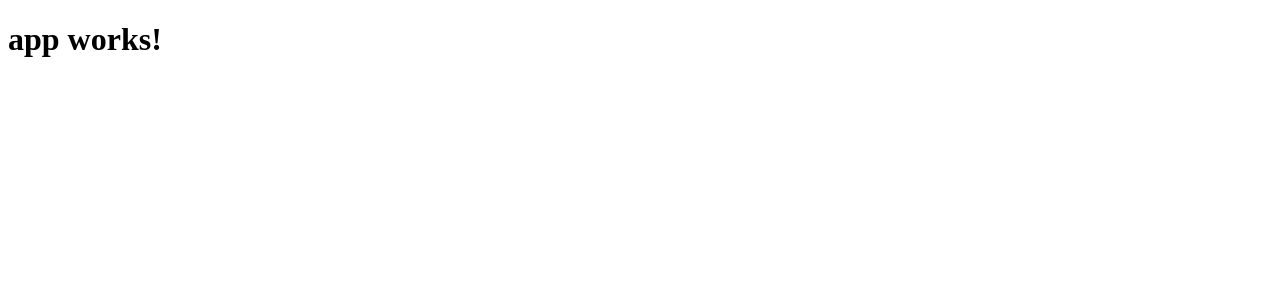
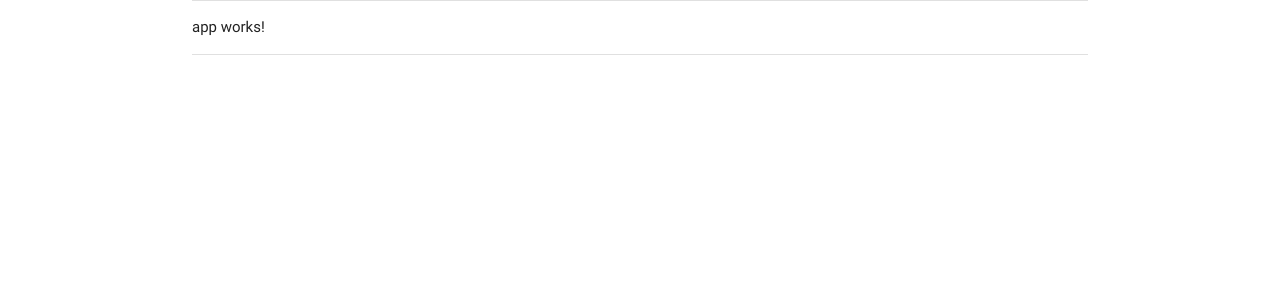
Before and after one commit to Harokku/GestioneCampo, an Angular app: page / in a window 1280 px wide. Shown: the top 300 px of the page. Built offline with nearby package versions, Linux system fonts and the light colour scheme.

Commit message:
First commit with project skeleton - Fixed materialize import statement

```diff
--- a/angular-cli.json
+++ b/angular-cli.json
@@ -18,9 +18,13 @@
       "prefix": "app",
       "mobile": false,
       "styles": [
-        "styles.css"
+        "styles.css",
+        "../node_modules/materialize-css/dist/css/materialize.min.css"
       ],
-      "scripts": [],
+      "scripts": [
+        "../node_modules/jquery/dist/jquery.min.js",
+        "../node_modules/materialize-css/dist/js/materialize.min.js"
+      ],
       "environments": {
         "source": "environments/environment.ts",
         "dev": "environments/environment.ts",
--- a/package.json
+++ b/package.json
@@ -22,6 +22,7 @@
     "@angular/router": "3.2.1",
     "angular-barcode-listener": "^1.5.1",
     "core-js": "^2.4.1",
+    "materialize-css": "^0.97.8",
     "rxjs": "5.0.0-beta.12",
     "ts-helpers": "^1.1.1",
     "zone.js": "^0.6.23"
--- a/src/app/app.component.html
+++ b/src/app/app.component.html
@@ -1,3 +1,9 @@
-<h1>
-  {{title}}
-</h1>
+<div class="container">
+    <div class="col s6">
+        <div class="divider"></div>
+        <div class="section">
+            {{ title }}
+        </div>
+        <div class="divider"></div>
+    </div>
+</div>
--- a/src/index.html
+++ b/src/index.html
@@ -2,7 +2,12 @@
 <html>
 <head>
   <meta charset="utf-8">
-  <title>GestioneCampo</title>
+  <title>Gestione Campo</title>
+  <!--Import Google Icon Font-->
+  <link href="http://fonts.googleapis.com/icon?family=Material+Icons" rel="stylesheet">
+  <!--&lt;!&ndash;Import materialize.css&ndash;&gt;
+  <link type="text/css" rel="stylesheet" href="../node_modules/materialize-css/dist/css/materialize.min.css"  media="screen,projection"/>-->
+
   <base href="/">
 
   <meta name="viewport" content="width=device-width, initial-scale=1">
@@ -10,5 +15,9 @@
 </head>
 <body>
   <app-root>Loading...</app-root>
+
+  <!--&lt;!&ndash;Import jQuery before materialize.js&ndash;&gt;
+  <script type="text/javascript" src="https://code.jquery.com/jquery-2.1.1.min.js"></script>
+  <script type="text/javascript" src="../node_modules/materialize-css/dist/js/materialize.min.js"></script>-->
 </body>
 </html>
```
